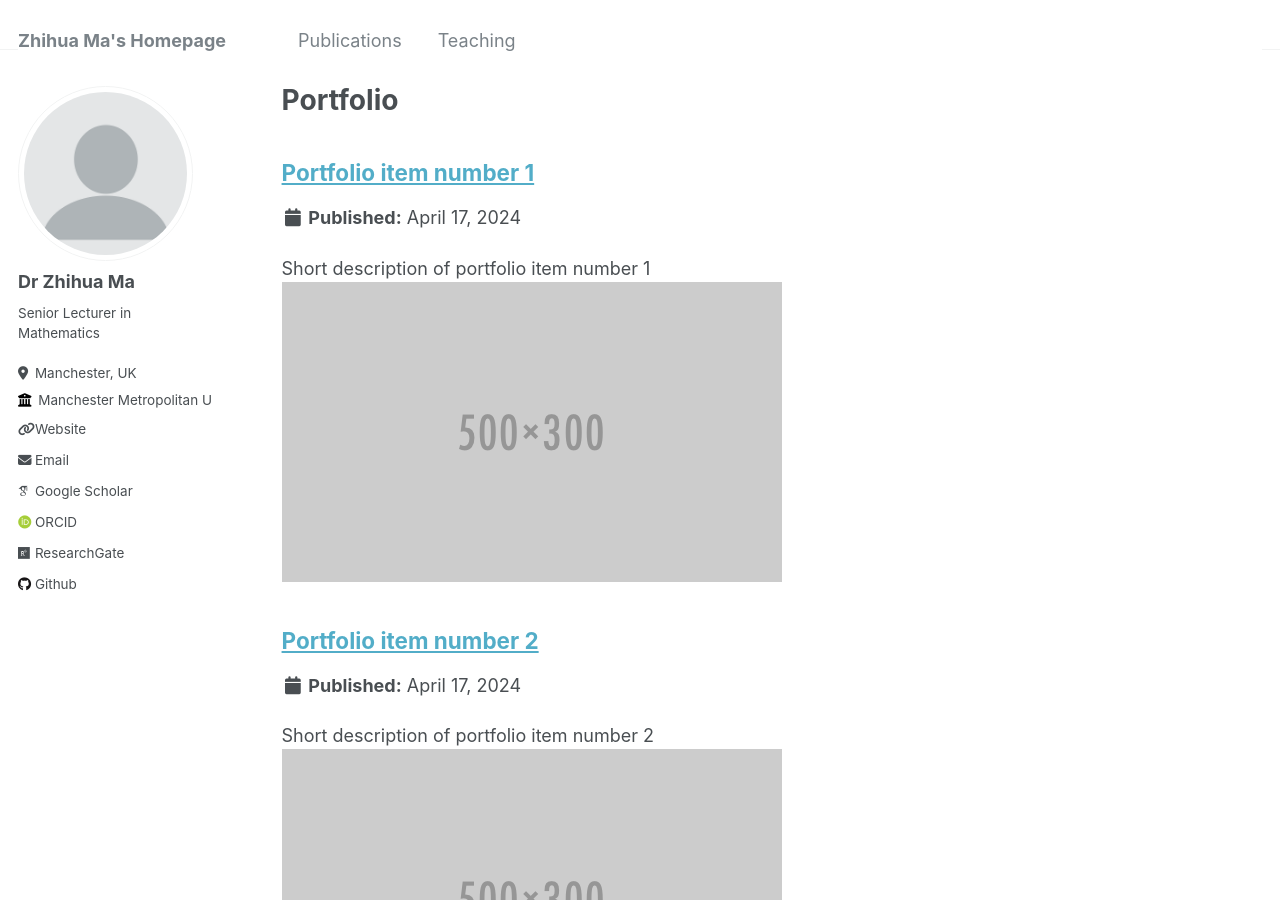
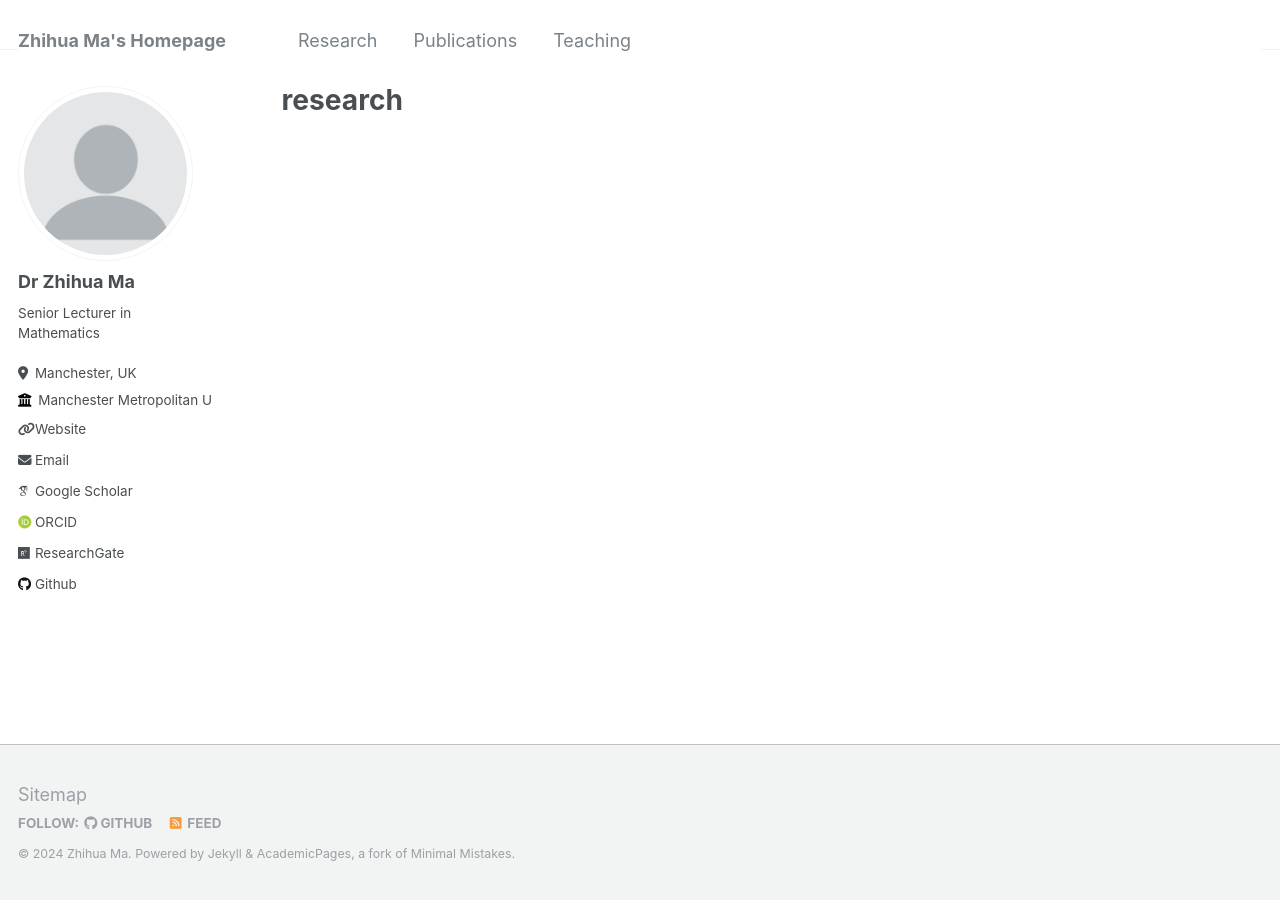
Before and after one commit to jackycfd/jackycfd.github.io, a Jekyll site: the page built from _pages/research.html, in a window 1280 px wide and 900 px high. Built offline with Jekyll 4.4.1, drawn with Linux system fonts in a browser that asks for light colours; some web fonts are replaced.

Commit message:
update research

```diff
--- a/_config.yml
+++ b/_config.yml
@@ -205,7 +205,7 @@ collections:
   publications:
     output: true
     permalink: /:collection/:path/
-  portfolio:
+  research:
     output: false
     permalink: /:collection/:path/
   talks:
@@ -251,10 +251,10 @@ defaults:
       author_profile: true
       share: true
       comments: true
-  # _portfolio
+  # _research
   - scope:
       path: ""
-      type: portfolio
+      type: research
     values:
       layout: single
       author_profile: true
--- a/_data/navigation.yml
+++ b/_data/navigation.yml
@@ -1,5 +1,8 @@
 # main links links
 main:
+  - title: "Research"
+    url: /research/
+
   - title: "Publications"
     url: /publications/
 
@@ -9,8 +12,7 @@ main:
   - title: "Teaching"
     url: /teaching/
 
-  # - title: "Portfolio"
-  #   url: /portfolio/
+
 
   # - title: "Blog Posts"
   #   url: /year-archive/
--- a/_pages/portfolio.html
+++ b/_pages/research.html
@@ -1,7 +1,7 @@
 ---
 layout: archive
-title: "Portfolio"
-permalink: /portfolio/
+title: "research"
+permalink: /research/
 author_profile: true
 ---
 
```
Also changed, not shown: _research/portfolio-1.md (renamed from _portfolio/portfolio-1.md), _research/portfolio-2.html (renamed from _portfolio/portfolio-2.html).
